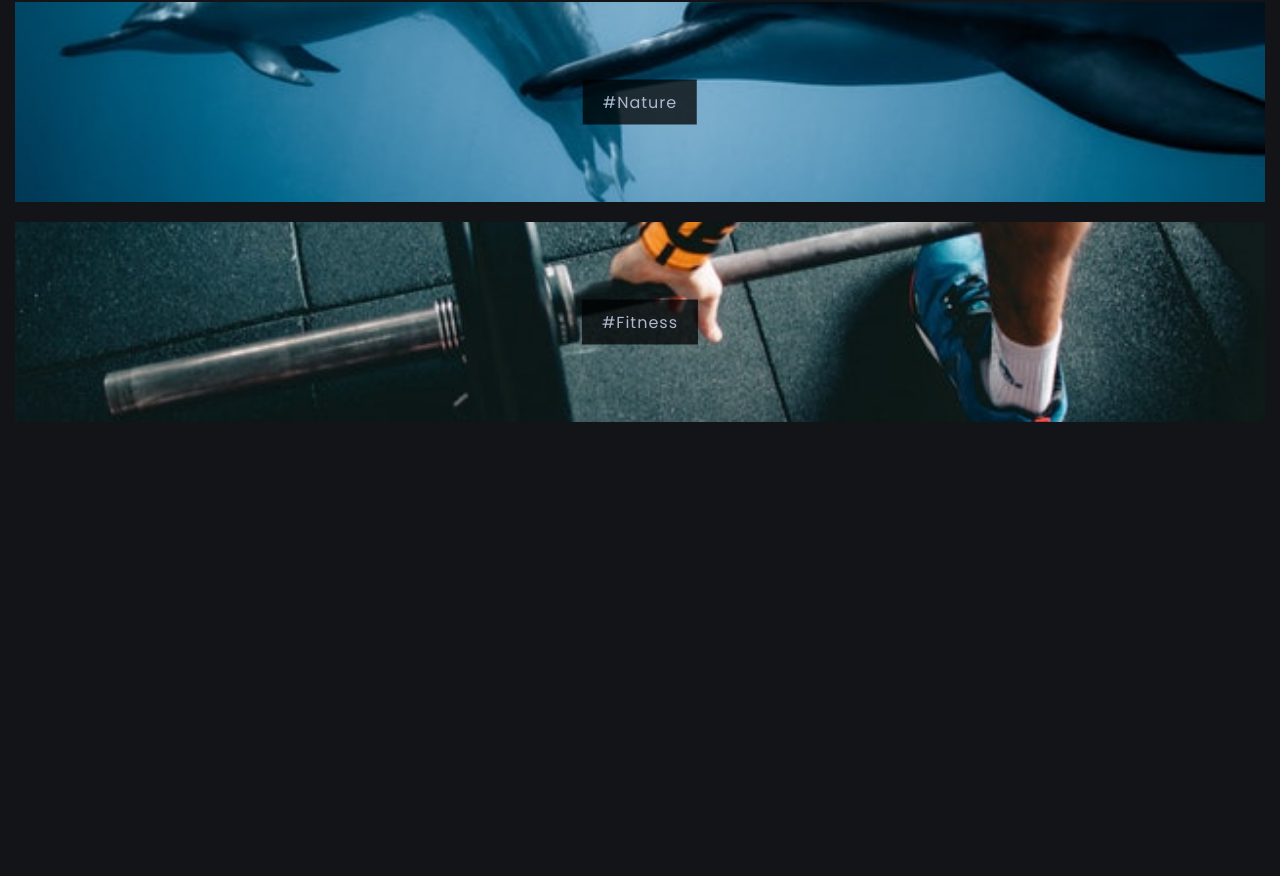
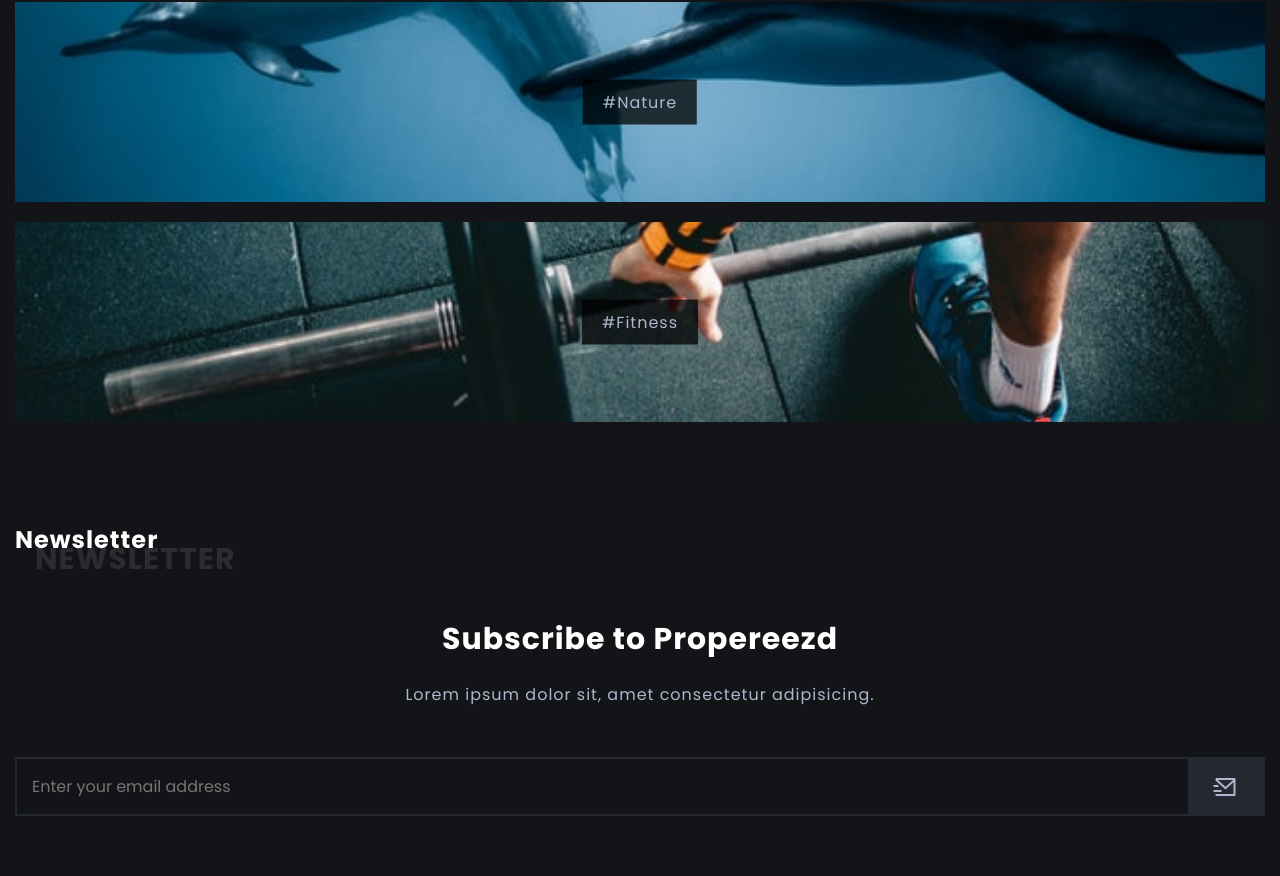
Before and after one commit to lukkearmageddon/blog, a plain HTML site: page index.html in a window 1280 px wide. Shown: the part 8376-9252 px from the top of the page. Before the commit the page ends 8848 px from the top, so only its background shows below. Drawn offline with nearby package versions, Linux system fonts and the light colour scheme.

Commit message:
feat: write layout newsletter section and styles for them

```diff
--- a/assets/css/main.css
+++ b/assets/css/main.css
@@ -559,11 +559,20 @@ body.light-theme {
 .popular-tags-container .article:hover .article-image {
     transform: scale(1.05);
 }
+/* Newsletter */
+.newsletter {
+    padding-bottom: 6rem;
+}
 
+.newsletter-title {
+    font-size: var(--font-size-lg);
+}
 
-/* Newsletter */
+.newsletter-description {
+    margin-bottom: 3rem;
+}
+/* Footer */
 
-/* Footer */
 
 /* Scrollbar styles */
 
--- a/index.html
+++ b/index.html
@@ -382,7 +382,8 @@
                         </div>
 
                         <h3 class="title article-title">Is VR the future?</h3>
-                        <p class="article-description">Lorem ipsum dolor sit amet consectetur adipisicing elit. Exercitationem nulla, pariatur laboriosam sunt odit temporibus?</p>
+                        <p class="article-description">Lorem ipsum dolor sit amet consectetur adipisicing elit.
+                            Exercitationem nulla, pariatur laboriosam sunt odit temporibus?</p>
                     </div>
                 </a>
 
@@ -400,7 +401,8 @@
                         </div>
 
                         <h3 class="title article-title">Is VR the future?</h3>
-                        <p class="article-description">Lorem ipsum dolor sit amet consectetur adipisicing elit. Exercitationem nulla, pariatur laboriosam sunt odit temporibus?</p>
+                        <p class="article-description">Lorem ipsum dolor sit amet consectetur adipisicing elit.
+                            Exercitationem nulla, pariatur laboriosam sunt odit temporibus?</p>
                     </div>
                 </a>
 
@@ -418,7 +420,8 @@
                         </div>
 
                         <h3 class="title article-title">Is VR the future?</h3>
-                        <p class="article-description">Lorem ipsum dolor sit amet consectetur adipisicing elit. Exercitationem nulla, pariatur laboriosam sunt odit temporibus?</p>
+                        <p class="article-description">Lorem ipsum dolor sit amet consectetur adipisicing elit.
+                            Exercitationem nulla, pariatur laboriosam sunt odit temporibus?</p>
                     </div>
                 </a>
 
@@ -436,7 +439,8 @@
                         </div>
 
                         <h3 class="title article-title">Is VR the future?</h3>
-                        <p class="article-description">Lorem ipsum dolor sit amet consectetur adipisicing elit. Exercitationem nulla, pariatur laboriosam sunt odit temporibus?</p>
+                        <p class="article-description">Lorem ipsum dolor sit amet consectetur adipisicing elit.
+                            Exercitationem nulla, pariatur laboriosam sunt odit temporibus?</p>
                     </div>
                 </a>
 
@@ -454,7 +458,8 @@
                         </div>
 
                         <h3 class="title article-title">Is VR the future?</h3>
-                        <p class="article-description">Lorem ipsum dolor sit amet consectetur adipisicing elit. Exercitationem nulla, pariatur laboriosam sunt odit temporibus?</p>
+                        <p class="article-description">Lorem ipsum dolor sit amet consectetur adipisicing elit.
+                            Exercitationem nulla, pariatur laboriosam sunt odit temporibus?</p>
                     </div>
                 </a>
 
@@ -472,7 +477,8 @@
                         </div>
 
                         <h3 class="title article-title">Is VR the future?</h3>
-                        <p class="article-description">Lorem ipsum dolor sit amet consectetur adipisicing elit. Exercitationem nulla, pariatur laboriosam sunt odit temporibus?</p>
+                        <p class="article-description">Lorem ipsum dolor sit amet consectetur adipisicing elit.
+                            Exercitationem nulla, pariatur laboriosam sunt odit temporibus?</p>
                     </div>
                 </a>
             </div>
@@ -521,7 +527,23 @@
     </section>
 
     <!-- Newsletter -->
+    <section class="newsletter section">
+        <div class="container">
+            <h2 class="section-title title" data-name="Newsletter">Newsletter</h2>
 
+            <div class="form-container-inner">
+
+                <h6 class="title newsletter-title">Subscribe to Propereezd</h6>
+                <p class="newsletter-description">Lorem ipsum dolor sit, amet consectetur adipisicing.</p>
+                <form class="form" action="">
+                    <input type="text" class="form-input" placeholder="Enter your email address">
+                    <button class="btn form-btn" type="submit">
+                        <i class="ri-mail-send-line"></i>
+                    </button>
+                </form>
+            </div>
+        </div>
+    </section>
     <!-- Footer -->
 
     <!-- Swiper.js -->
```
